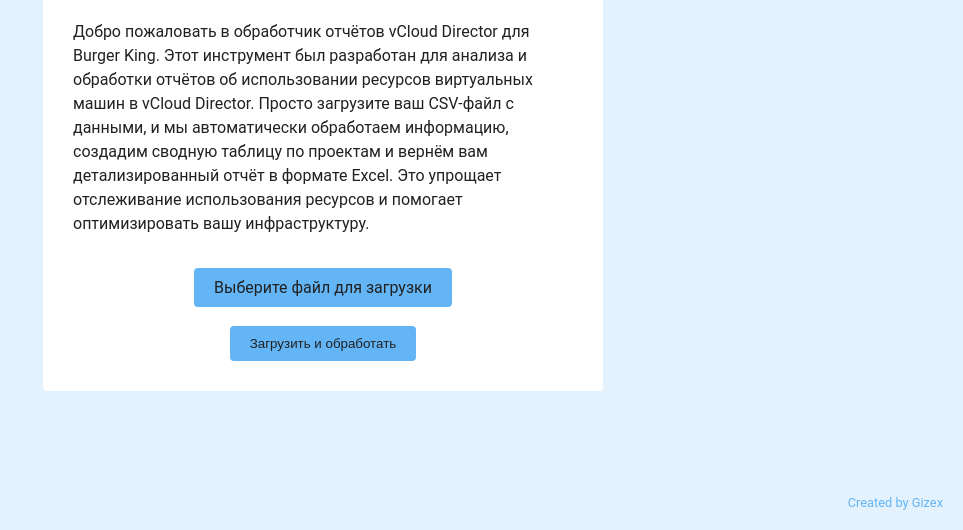
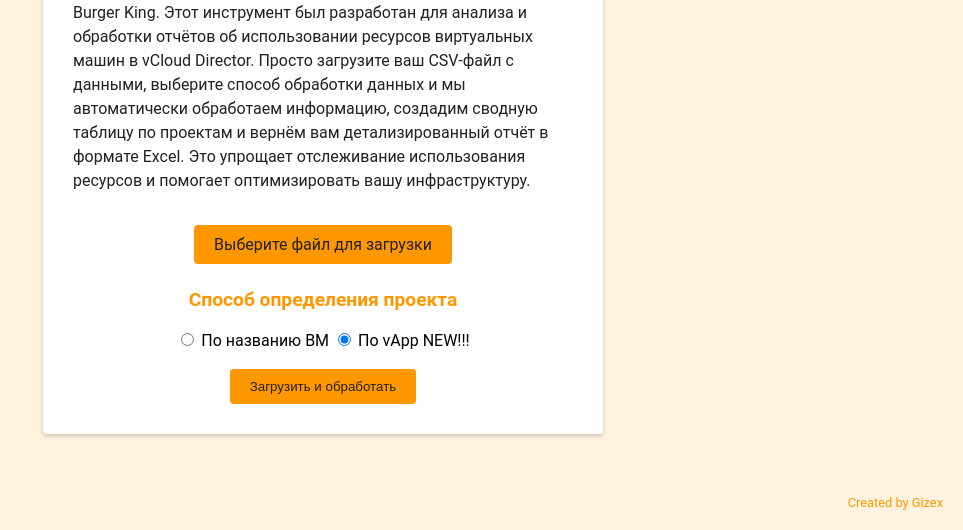
Before and after one commit to Gizex/bk-reporter, a Flask app: page / in a window 1280 px wide. Shown: the part 270-800 px from the top of the page, without its empty margins (317-1280 px from the left). Run offline with Flask 3, Linux system fonts and the light colour scheme.

Commit message:
Добавлен v2, который фильтрует данные по vApps

```diff
--- a/app.py
+++ b/app.py
@@ -3,6 +3,7 @@
 import datetime
 import pandas as pd
 from read_and_process_data import read_and_process_data
+from read_and_process_data_v2 import read_and_process_data_v2  # Импортируйте второй способ обработки данных
 import os
 
 app = Flask(__name__)
@@ -17,6 +18,7 @@
     format='%(asctime)s - %(name)s - %(levelname)s - %(message)s',
     datefmt='%d-%b-%y %H:%M:%S'
 )
+
 @app.route('/', methods=['GET', 'POST'])
 def index():
     if request.method == 'POST':
@@ -32,18 +34,31 @@
         file.save(file_path)
         logging.info(f"Загружен файл: {file_path}")
 
-        # Чтение и обработка данных из загруженного CSV файла
-        data, new_cols = read_and_process_data(file_path)
+        # Получение значения переключателя для выбора способа обработки данных
+        processing_option = request.form.get('processing_option')
+
+        if processing_option == 'option1':
+            # Способ обработки данных - первый способ
+            data, new_cols = read_and_process_data(file_path)
+        elif processing_option == 'option2':
+            # Способ обработки данных - второй способ
+            data, new_cols = read_and_process_data_v2(file_path)
+        else:
+            # Если переключатель не выбран, используйте первый способ по умолчанию
+            data, new_cols = read_and_process_data(file_path)
 
         # Преобразование обработанных данных в DataFrame
         df = pd.DataFrame(data, columns=new_cols)
 
         # Убеждаемся, что числовые колонки обрабатываются как таковые
         df[['CPUs', 'Memory GB', 'Storage GB']] = df[['CPUs', 'Memory GB', 'Storage GB']].apply(pd.to_numeric)
+
         # Создание сводной таблицы
-        pivot_df = df.pivot_table(index='Project',
-                                  values=['CPUs', 'Memory GB', 'Storage GB'],
-                                  aggfunc='sum')
+        pivot_df = df.pivot_table(
+            index='Project',
+            values=['CPUs', 'Memory GB', 'Storage GB'],
+            aggfunc='sum'
+        )
 
         # Создание сводной таблицы с количеством ВМ
         vm_count_df = df.groupby('Project')['Name'].count().reset_index()
@@ -59,7 +74,11 @@
         first_word = data[3][2].split('-')[0]
 
         # Сохранение DataFrame и сводной таблицы в excel файл с двумя листами
-        result_file_path = os.path.join(app.config['UPLOAD_FOLDER'], f"{first_word} Отчет о потреблении ресурсов {current_date}.xlsx")
+        result_file_path = os.path.join(
+            app.config['UPLOAD_FOLDER'],
+            f"{first_word} Отчет о потреблении ресурсов {current_date}.xlsx"
+        )
+
         with pd.ExcelWriter(result_file_path, engine='openpyxl') as writer:
             df.to_excel(writer, sheet_name='Original Data', index=False)
             pivot_df.to_excel(writer, sheet_name='Pivot Table')
--- a/static/styles.css
+++ b/static/styles.css
@@ -1,6 +1,6 @@
 :root {
-    --primary-color: #64B5F6;
-    --secondary-color: #E3F2FD;
+    --primary-color: #FF9800;
+    --secondary-color: #FFF3E0;
     --text-color: #212121;
 }
 
@@ -12,7 +12,7 @@
     display: flex;
     align-items: center;
     justify-content: center;
-    height: 100vh;
+    min-height: 100vh;
 }
 
 .container {
@@ -20,6 +20,7 @@
     padding: 30px;
     border-radius: 4px;
     background: #FFFFFF;
+    box-shadow: 0 2px 4px rgba(0, 0, 0, 0.2);
 }
 
 h1 {
@@ -30,6 +31,7 @@
     background-repeat: no-repeat;
     background-position: center;
     height: 100px;
+    background-size: 20%;
 }
 
 .description {
@@ -51,15 +53,22 @@
     border-radius: 4px;
     padding: 10px 20px;
     cursor: pointer;
-    transition: background-color .2s ease;
+    transition: background-color 0.2s ease;
 }
 
 .file-input-label:hover, .submit-button:hover {
-    background-color: #42A5F5;
+    background-color: #FFB74D;
 }
 
 input[type="file"] {
     display: none;
+}
+
+h3 {
+    color: var(--primary-color);
+    margin-top: 1.5rem;
+    font-size: 1.2rem;
+    font-weight: bold;
 }
 
 .footer {
@@ -69,3 +78,6 @@
     color: var(--primary-color);
     font-size: 0.8em;
 }
+.file-selected {
+    background-color: rgb(123, 240, 123) !important;
+}
--- a/templates/index.html
+++ b/templates/index.html
@@ -10,8 +10,8 @@
         <p class="description">
             Добро пожаловать в обработчик отчётов vCloud Director для Burger King. Этот инструмент был разработан
             для анализа и обработки отчётов об использовании ресурсов виртуальных машин в vCloud Director.
-            Просто загрузите ваш CSV-файл с данными, и мы автоматически обработаем информацию, создадим
-            сводную таблицу по проектам и вернём вам детализированный отчёт в формате Excel.
+            Просто загрузите ваш CSV-файл с данными, выберите способ обработки данных и мы автоматически обработаем информацию,
+            создадим сводную таблицу по проектам и вернём вам детализированный отчёт в формате Excel.
             Это упрощает отслеживание использования ресурсов и помогает оптимизировать вашу инфраструктуру.
         </p>
         <form method="POST" action="/" enctype="multipart/form-data">
@@ -19,8 +19,17 @@
                 Выберите файл для загрузки
                 <input type="file" id="file" name="file" accept=".csv">
             </label>
+            <h3>Способ определения проекта</h3>
+            <label for="option1">
+                <input type="radio" id="option1" name="processing_option" value="option1" >
+                По названию ВМ
+            </label>
+            <label for="option2">
+                <input type="radio" id="option2" name="processing_option" value="option2" checked>
+                По vApp NEW!!!
+            </label>
             <br><br>
-            <button class="submit-button" type="submit">
+            <button class="submit-button" type="submit" id="upload-button">
                 Загрузить и обработать
             </button>
         </form>
@@ -28,5 +37,29 @@
     <div class="footer">
         Created by Gizex
     </div>
-</body>
-</html>
+
+    <script>
+        document.addEventListener("DOMContentLoaded", function() {
+            // Находим элемент кнопки загрузки и обработки
+            var uploadButton = document.getElementById("upload-button");
+
+            // Назначаем обработчик события "change" на элемент загрузки файла
+            var fileInput = document.getElementById("file");
+            fileInput.addEventListener("change", function() {
+                // Проверяем, есть ли выбранный файл
+                if (fileInput.value) {
+                    // Если файл выбран, добавляем класс "file-selected" к кнопке
+                    uploadButton.classList.add("file-selected");
+                    // Изменяем текст кнопки на название выбранного файла
+                    uploadButton.innerText = "Файл выбран: " + fileInput.files[0].name;
+                } else {
+                    // Если файл не выбран, удаляем класс "file-selected" из кнопки
+                    uploadButton.classList.remove("file-selected");
+                    // Возвращаем исходный текст кнопки
+                    uploadButton.innerText = "Загрузить и обработать";
+                }
+            });
+        });
+    </script>
+
+</body
```
